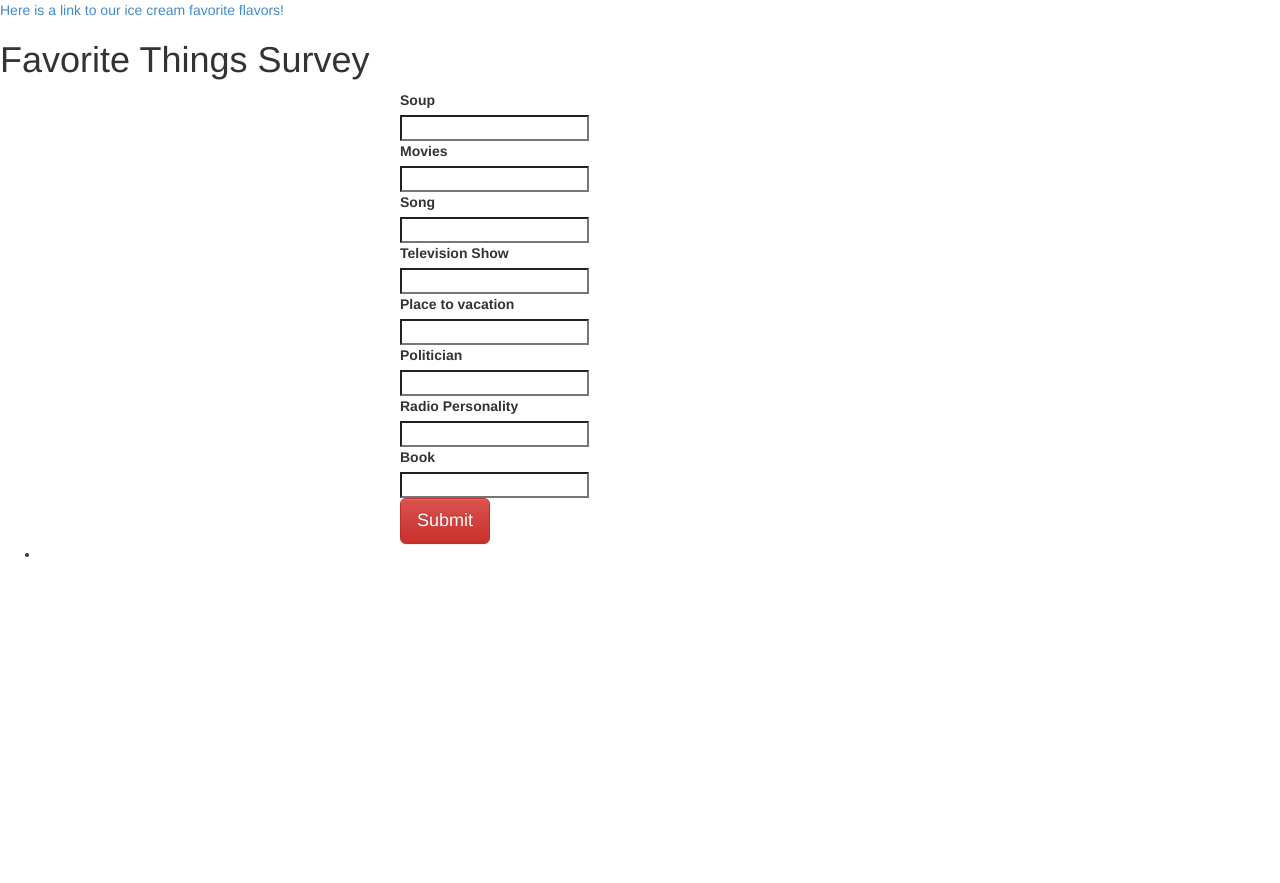
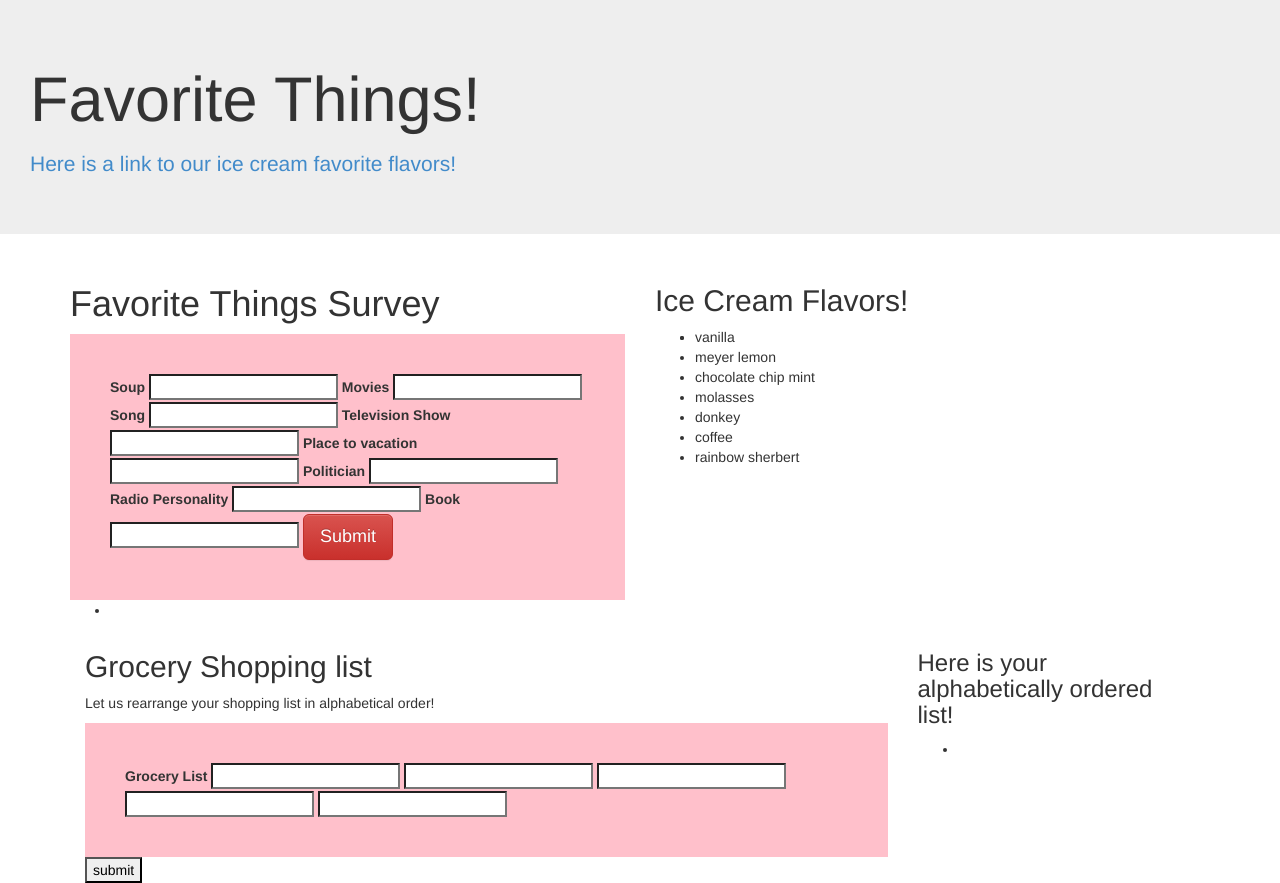
Before and after one commit to AIMWORLD213445/favorite-things-arrays, a plain HTML site: page index.html in a window 1280 px wide. Before the commit the page ends 800 px from the top, so only its background shows below. Drawn offline with Linux system fonts and the light colour scheme.

Commit message:
create grocery shopping list form that returns the list alphabetically to the DOM

```diff
--- a/css/mystyles.css
+++ b/css/mystyles.css
@@ -1,7 +1,7 @@
+
+
+
 form{
-  margin-left: 400px;
+  background: pink;
+  padding: 40px;
 }
-
-input{
-  display: block;
-}
--- a/index.html
+++ b/index.html
@@ -10,7 +10,17 @@
     <title>These are a few of my favorite things</title>
   </head>
   <body>
+    <div class="jumbotron">
+
+      <h1 class="">Favorite Things!</h1>
       <a href="icecream.html">Here is a link to our ice cream favorite flavors!</a>
+    </div>
+
+    <div class="container">
+      <div class="row">
+
+        <div class="col-sm-6">
+
           <h1>Favorite Things Survey</h1>
           <form id="favorites" class="" action="index.html" method="post">
             <label for="soup">Soup</label>
@@ -34,6 +44,54 @@
           <ul id="results">
             <li id="beginning"></li>
           </ul>
+        </div>
+        <div class="col-sm-6">
+          <h2>Ice Cream Flavors!</h2>
+          <ul>
+            <li id="beginIceCream"></li>
+          </ul>
+        </div>
+      </div>
+      <!-- end row 1 -->
+      <div class="row col-sm-12">
+        <div class="col-sm-9">
+        <h2>Grocery Shopping list</h2>
+        <p>Let us rearrange your shopping list in alphabetical order!</p>
+          <form id="groceryInput">
+            <label>Grocery List</label>
+              <input type="text" name="name" value="">
+              <input type="text" name="name" value="">
+              <input type="text" name="name" value="">
+              <input type="text" name="name" value="">
+              <input type="text" name="name" value="">
+          </form>
+          <input type="button" value="submit" id="submitGrocery">
+        </div>
+
+        <div class="col-sm-3">
+          <h3>Here is your alphabetically ordered list!</h3>
+            <ul>
+              <li id="beginGrocery"class=""></li>
+            </ul>
+        </div>
+
+
+
+
+
+      </div>
+    </div>
+    <!-- end container -->
+
+
+
+
+
+
+
+
+
+
 
   </body>
 </html>
--- a/js/myscripts.js
+++ b/js/myscripts.js
@@ -2,7 +2,7 @@ $(function(){
   $("#submitButton").click(function(){
     console.log("hello");
     var favoriteInput =[]
-    $("input").each(function(){
+    $("#favorites input").each(function(){
       favoriteInput.push($(this).val());
       console.log(favoriteInput);
       });
@@ -23,5 +23,35 @@ $(function(){
     $(newFavArray).each(function(){
       $("#beginning").append("<li>" + this  + "</li>");
     });
-  });
-});
+  }); //end submitButton
+  var flavors = ["vanilla", "meyer lemon", "chocolate chip mint", "molasses", "donkey", "coffee", "rainbow sherbert"];
+
+  $(function(){
+    flavors.forEach(function(flavor){
+      $("#beginIceCream").append("<li>"+flavor+"</li>");
+    });
+  }); //end ice cream function
+
+  $("#submitGrocery").click(function(){
+    var groceryInput=[]
+    $("#groceryInput input").each(function(){
+      groceryInput.push($(this).val());
+    })
+    groceryInput.sort();
+    var alphaGrocery = groceryInput.slice();
+
+    var upperCaseArray =[];
+    alphaGrocery.forEach(function(groceryItem){
+      upperCaseArray.push(groceryItem.toUpperCase());
+    });
+    console.log(upperCaseArray)
+
+    $(upperCaseArray).each(function(){
+    $("#beginGrocery").append("<li>" + this  + "</li>");
+    })
+
+
+  }); //end submit grocery function
+
+
+}); // end of jquery
```
Lines whose indentation alone changed are shown as unchanged.
